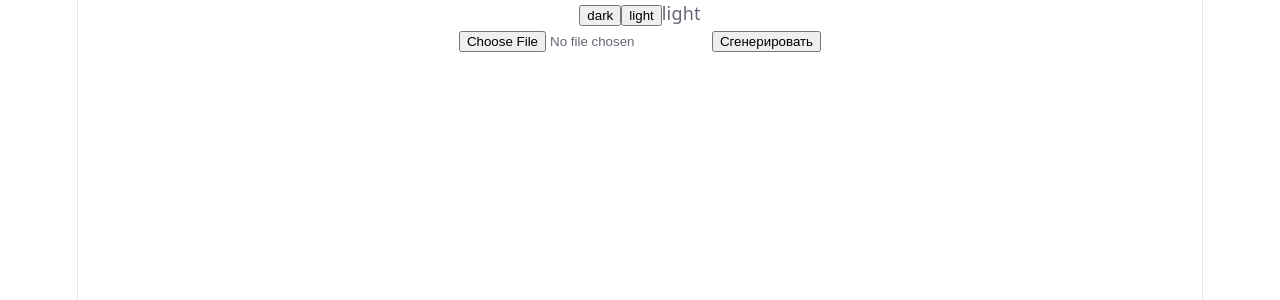
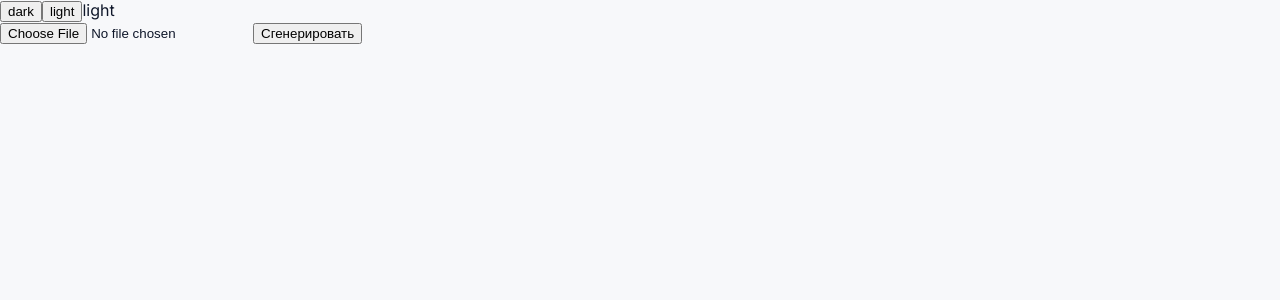
Before and after one commit to MeDi0n/Insightboard, a React (Vite) app in the folder frontend/: page / in a window 1280 px wide. Shown: the top 300 px of the page. Built offline with nearby package versions, Linux system fonts and the light colour scheme.

Commit message:
add design tokens, Inter font, base body styles
Drop dead App.css from the old Vite template scaffolding.

```diff
--- a/frontend/package.json
+++ b/frontend/package.json
@@ -10,6 +10,7 @@
     "preview": "vite preview"
   },
   "dependencies": {
+    "@fontsource/inter": "^5.3.0",
     "@tanstack/react-query": "^5.101.2",
     "react": "^19.2.7",
     "react-dom": "^19.2.7",
--- a/frontend/src/App.css
+++ /dev/null
@@ -1,184 +0,0 @@
-.counter {
-  font-size: 16px;
-  padding: 5px 10px;
-  border-radius: 5px;
-  color: var(--accent);
-  background: var(--accent-bg);
-  border: 2px solid transparent;
-  transition: border-color 0.3s;
-  margin-bottom: 24px;
-
-  &:hover {
-    border-color: var(--accent-border);
-  }
-  &:focus-visible {
-    outline: 2px solid var(--accent);
-    outline-offset: 2px;
-  }
-}
-
-.hero {
-  position: relative;
-
-  .base,
-  .framework,
-  .vite {
-    inset-inline: 0;
-    margin: 0 auto;
-  }
-
-  .base {
-    width: 170px;
-    position: relative;
-    z-index: 0;
-  }
-
-  .framework,
-  .vite {
-    position: absolute;
-  }
-
-  .framework {
-    z-index: 1;
-    top: 34px;
-    height: 28px;
-    transform: perspective(2000px) rotateZ(300deg) rotateX(44deg) rotateY(39deg)
-      scale(1.4);
-  }
-
-  .vite {
-    z-index: 0;
-    top: 107px;
-    height: 26px;
-    width: auto;
-    transform: perspective(2000px) rotateZ(300deg) rotateX(40deg) rotateY(39deg)
-      scale(0.8);
-  }
-}
-
-#center {
-  display: flex;
-  flex-direction: column;
-  gap: 25px;
-  place-content: center;
-  place-items: center;
-  flex-grow: 1;
-
-  @media (max-width: 1024px) {
-    padding: 32px 20px 24px;
-    gap: 18px;
-  }
-}
-
-#next-steps {
-  display: flex;
-  border-top: 1px solid var(--border);
-  text-align: left;
-
-  & > div {
-    flex: 1 1 0;
-    padding: 32px;
-    @media (max-width: 1024px) {
-      padding: 24px 20px;
-    }
-  }
-
-  .icon {
-    margin-bottom: 16px;
-    width: 22px;
-    height: 22px;
-  }
-
-  @media (max-width: 1024px) {
-    flex-direction: column;
-    text-align: center;
-  }
-}
-
-#docs {
-  border-right: 1px solid var(--border);
-
-  @media (max-width: 1024px) {
-    border-right: none;
-    border-bottom: 1px solid var(--border);
-  }
-}
-
-#next-steps ul {
-  list-style: none;
-  padding: 0;
-  display: flex;
-  gap: 8px;
-  margin: 32px 0 0;
-
-  .logo {
-    height: 18px;
-  }
-
-  a {
-    color: var(--text-h);
-    font-size: 16px;
-    border-radius: 6px;
-    background: var(--social-bg);
-    display: flex;
-    padding: 6px 12px;
-    align-items: center;
-    gap: 8px;
-    text-decoration: none;
-    transition: box-shadow 0.3s;
-
-    &:hover {
-      box-shadow: var(--shadow);
-    }
-    .button-icon {
-      height: 18px;
-      width: 18px;
-    }
-  }
-
-  @media (max-width: 1024px) {
-    margin-top: 20px;
-    flex-wrap: wrap;
-    justify-content: center;
-
-    li {
-      flex: 1 1 calc(50% - 8px);
-    }
-
-    a {
-      width: 100%;
-      justify-content: center;
-      box-sizing: border-box;
-    }
-  }
-}
-
-#spacer {
-  height: 88px;
-  border-top: 1px solid var(--border);
-  @media (max-width: 1024px) {
-    height: 48px;
-  }
-}
-
-.ticks {
-  position: relative;
-  width: 100%;
-
-  &::before,
-  &::after {
-    content: '';
-    position: absolute;
-    top: -4.5px;
-    border: 5px solid transparent;
-  }
-
-  &::before {
-    left: 0;
-    border-left-color: var(--border);
-  }
-  &::after {
-    right: 0;
-    border-right-color: var(--border);
-  }
-}
--- a/frontend/src/App.tsx
+++ b/frontend/src/App.tsx
@@ -1,5 +1,4 @@
 import { useState } from "react";
-import "./App.css";
 import DashboardView from "./components/DashboardView";
 import UploadForm from "./components/UploadForm";
 import useTheme from "./hooks/useTheme";
--- a/frontend/src/index.css
+++ b/frontend/src/index.css
@@ -1,111 +1,96 @@
 :root {
-  --text: #6b6375;
-  --text-h: #08060d;
-  --bg: #fff;
-  --border: #e5e4e7;
-  --code-bg: #f4f3ec;
-  --accent: #aa3bff;
-  --accent-bg: rgba(170, 59, 255, 0.1);
-  --accent-border: rgba(170, 59, 255, 0.5);
-  --social-bg: rgba(244, 243, 236, 0.5);
-  --shadow:
-    rgba(0, 0, 0, 0.1) 0 10px 15px -3px, rgba(0, 0, 0, 0.05) 0 4px 6px -2px;
+  --color-bg: #f7f8fa;
+  --color-bg-elevated: #ffffff;
+  --color-border: #e5e7eb;
+  --color-text-primary: #0f172a;
+  --color-text-secondary: #475569;
+  --color-text-muted: #94a3b8;
+  --color-accent: #4f46e5;
+  --color-accent-hover: #4338ca;
+  --color-accent-subtle: #eef2ff;
+  --color-danger: #dc2626;
+  --color-danger-subtle: #fef2f2;
 
-  --sans: system-ui, 'Segoe UI', Roboto, sans-serif;
-  --heading: system-ui, 'Segoe UI', Roboto, sans-serif;
-  --mono: ui-monospace, Consolas, monospace;
+  --shadow-sm: 0 1px 2px rgba(15, 23, 42, 0.06);
+  --shadow-md: 0 4px 16px rgba(15, 23, 42, 0.08);
 
-  font: 18px/145% var(--sans);
-  letter-spacing: 0.18px;
-  color-scheme: light dark;
-  color: var(--text);
-  background: var(--bg);
-  font-synthesis: none;
-  text-rendering: optimizeLegibility;
-  -webkit-font-smoothing: antialiased;
-  -moz-osx-font-smoothing: grayscale;
+  --radius-card: 12px;
+  --radius-control: 8px;
 
-  @media (max-width: 1024px) {
-    font-size: 16px;
-  }
+  --space-1: 4px;
+  --space-2: 8px;
+  --space-3: 12px;
+  --space-4: 16px;
+  --space-5: 24px;
+  --space-6: 32px;
+  --space-7: 48px;
+  --space-8: 64px;
+
+  --font-family:
+    "Inter", -apple-system, BlinkMacSystemFont, "Segoe UI", sans-serif;
+  --font-size-xs: 12px;
+  --font-size-sm: 13px;
+  --font-size-base: 14px;
+  --font-size-md: 16px;
+  --font-size-lg: 20px;
+  --font-size-xl: 24px;
+  --font-size-2xl: 32px;
+  --font-weight-regular: 400;
+  --font-weight-medium: 500;
+  --font-weight-semibold: 600;
+
+  /* Recharts */
+  --chart-bar-fill: #4f46e5;
+  --chart-bar-fill-hover: #4338ca;
+  --chart-line-stroke: #4f46e5;
+  --chart-line-fill: rgba(79, 70, 229, 0.12);
+  --chart-axis-text: #64748b;
+  --chart-axis-line: #cbd5e1;
+  --chart-grid: #e5e7eb; /* CartesianGrid stroke, strokeDasharray "3 3" */
+  --chart-tooltip-bg: #ffffff;
+  --chart-tooltip-border: #e5e7eb;
+  --chart-tooltip-shadow: 0 4px 16px rgba(15, 23, 42, 0.12);
+  --chart-tooltip-radius: 8px;
+  --chart-tooltip-font-size: 13px;
 }
 
-@media (prefers-color-scheme: dark) {
-  :root {
-    --text: #9ca3af;
-    --text-h: #f3f4f6;
-    --bg: #16171d;
-    --border: #2e303a;
-    --code-bg: #1f2028;
-    --accent: #c084fc;
-    --accent-bg: rgba(192, 132, 252, 0.15);
-    --accent-border: rgba(192, 132, 252, 0.5);
-    --social-bg: rgba(47, 48, 58, 0.5);
-    --shadow:
-      rgba(0, 0, 0, 0.4) 0 10px 15px -3px, rgba(0, 0, 0, 0.25) 0 4px 6px -2px;
-  }
+/* ===== Insightboard design tokens — DARK ===== */
+[data-theme="dark"] {
+  --color-bg: #0e1116;
+  --color-bg-elevated: #171a21;
+  --color-border: #262b33;
+  --color-text-primary: #e5e7eb;
+  --color-text-secondary: #9aa4b2;
+  --color-text-muted: #62697a;
+  --color-accent: #818cf8;
+  --color-accent-hover: #a5b4fc;
+  --color-accent-subtle: rgba(129, 140, 248, 0.16);
+  --color-danger: #f87171;
+  --color-danger-subtle: rgba(248, 113, 113, 0.12);
 
-  #social .button-icon {
-    filter: invert(1) brightness(2);
-  }
-}
+  --shadow-sm: 0 1px 2px rgba(0, 0, 0, 0.3);
+  --shadow-md: 0 8px 24px rgba(0, 0, 0, 0.45);
 
-#root {
-  width: 1126px;
-  max-width: 100%;
-  margin: 0 auto;
-  text-align: center;
-  border-inline: 1px solid var(--border);
-  min-height: 100svh;
-  display: flex;
-  flex-direction: column;
-  box-sizing: border-box;
+  /* radius / spacing / type scale unchanged from :root */
+
+  /* Recharts */
+  --chart-bar-fill: #818cf8;
+  --chart-bar-fill-hover: #a5b4fc;
+  --chart-line-stroke: #818cf8;
+  --chart-line-fill: rgba(129, 140, 248, 0.18);
+  --chart-axis-text: #9aa4b2;
+  --chart-axis-line: #3a3f4a;
+  --chart-grid: #232830;
+  --chart-tooltip-bg: #1c2029;
+  --chart-tooltip-border: #2c313b;
+  --chart-tooltip-shadow: 0 8px 24px rgba(0, 0, 0, 0.5);
+  --chart-tooltip-radius: 8px;
+  --chart-tooltip-font-size: 13px;
 }
 
 body {
   margin: 0;
+  background-color: var(--color-bg);
+  color: var(--color-text-primary);
+  font-family: var(--font-family);
 }
-
-h1,
-h2 {
-  font-family: var(--heading);
-  font-weight: 500;
-  color: var(--text-h);
-}
-
-h1 {
-  font-size: 56px;
-  letter-spacing: -1.68px;
-  margin: 32px 0;
-  @media (max-width: 1024px) {
-    font-size: 36px;
-    margin: 20px 0;
-  }
-}
-h2 {
-  font-size: 24px;
-  line-height: 118%;
-  letter-spacing: -0.24px;
-  margin: 0 0 8px;
-  @media (max-width: 1024px) {
-    font-size: 20px;
-  }
-}
-p {
-  margin: 0;
-}
-
-code,
-.counter {
-  font-family: var(--mono);
-  display: inline-flex;
-  border-radius: 4px;
-  color: var(--text-h);
-}
-
-code {
-  font-size: 15px;
-  line-height: 135%;
-  padding: 4px 8px;
-  background: var(--code-bg);
-}
--- a/frontend/src/main.tsx
+++ b/frontend/src/main.tsx
@@ -1,3 +1,5 @@
+import "@fontsource/inter/400.css";
+import "@fontsource/inter/600.css";
 import { QueryClient, QueryClientProvider } from "@tanstack/react-query";
 import { StrictMode } from "react";
 import { createRoot } from "react-dom/client";
```
Also changed, not shown: 1 other file (tests, documents, lock files or other folders).
